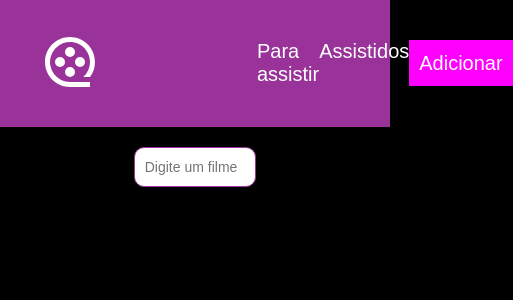
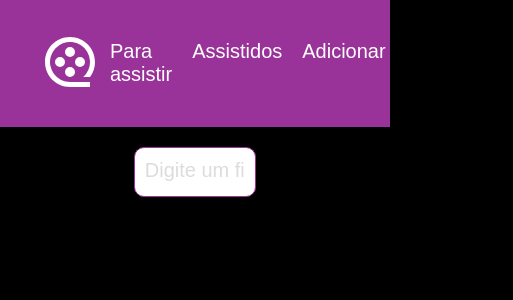
Before and after one commit to dsenam/react-watched-movie, a React (Create React App) app: page /add in a window 390 px wide. Shown: the top 300 px of the page, 513 px wide, since content can reach past the window. Built offline with nearby package versions, Linux system fonts and the light colour scheme; the HTML template or start-up script is replaced by a standard one.

Commit message:
correção responsivo

```diff
--- a/public/index.html
+++ b/public/index.html
@@ -24,7 +24,7 @@
       work correctly both with client-side routing and a non-root public URL.
       Learn how to configure a non-root public URL by running `npm run build`.
     -->
-    <title>React App</title>
+    <title>Listagem de filmes</title>
   </head>
   <body>
     <noscript>You need to enable JavaScript to run this app.</noscript>
--- a/src/components/Header/index.js
+++ b/src/components/Header/index.js
@@ -17,9 +17,7 @@ function Header() {
 
         <Link to="/watched">Assistidos</Link>
 
-        <button type="button">
-          <Link to="/add">Adicionar</Link>
-        </button>
+        <Link to="/add">Adicionar</Link>
       </nav>
     </Container>
   );
--- a/src/components/Header/styles.js
+++ b/src/components/Header/styles.js
@@ -16,22 +16,18 @@ export const Container = styled.header`
 
   nav {
     display: flex;
-    width: 30%;
-    justify-content: space-between;
+    width: 100%;
+    justify-content: flex-end;
 
     a {
       color: white;
       font-size: 20px;
+      margin: 0 10px;
 
       :hover {
         background-color: #ff00ff;
-        padding: 5px;
+        padding: 2px;
       }
-    }
-
-    button {
-      background-color: #ff00ff;
-      padding: 10px;
     }
   }
 `;
--- a/src/pages/Add/styles.js
+++ b/src/pages/Add/styles.js
@@ -9,9 +9,14 @@ export const Container = styled.div`
 
   input {
     width: 35%;
-    height: 40px;
+    height: 50px;
     padding: 10px;
     border-radius: 10px;
     border: 1px solid #993399;
+
+    ::placeholder {
+      font-size: 20px;
+      color: #dcdcdc;
+    }
   }
 `;
```
Also changed, not shown: 1 other file (tests, documents, lock files or other folders).
